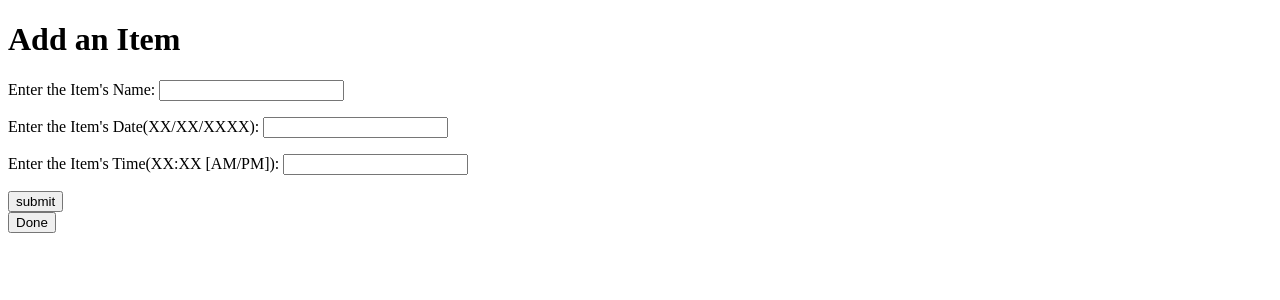
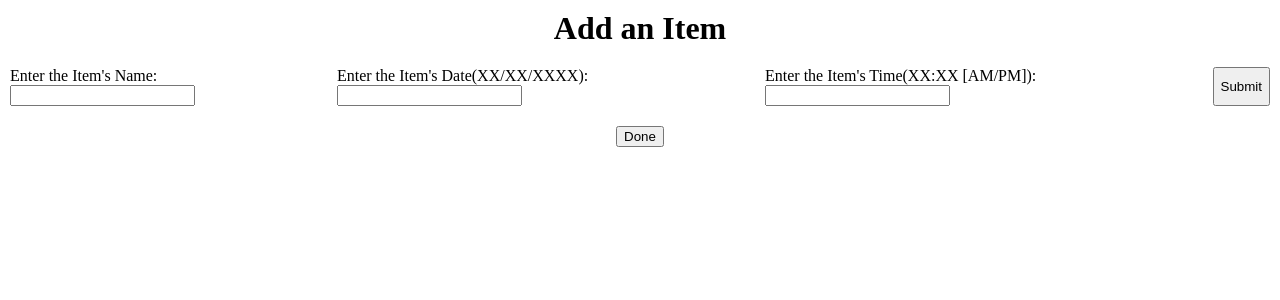
Before and after one commit to davidpetti/flask-todo-app, a Flask app: page /addItem in a window 1280 px wide. Shown: the top 300 px of the page. Run offline with Flask 2, Linux system fonts and the light colour scheme.

Commit message:
added css

```diff
--- /dev/null
+++ b/static/styles/index.css
@@ -0,0 +1,19 @@
+* {
+    margin: 0 auto;
+}
+
+h1 {
+    text-align: center;
+    padding: 10px;
+}
+
+table * {
+    padding: 20px;
+    border: 2px solid grey;
+}
+
+form {
+    padding: 10px;
+    display: flex;
+    justify-content: center;
+}
--- a/templates/addItem.html
+++ b/templates/addItem.html
@@ -1,6 +1,9 @@
 <!DOCTYPE html>
 <html>
     <body>
+        <head>
+            <link rel="stylesheet" href="../static/styles/index.css">
+        </head>
         <main>
             <h1>
                 Add an Item
@@ -9,7 +12,7 @@
                 <p>Enter the Item's Name: <input type="text" name="itemName"></p>
                 <p>Enter the Item's Date(XX/XX/XXXX): <input type="text" name="itemDate"></p>
                 <p>Enter the Item's Time(XX:XX [AM/PM]): <input type="text" name="itemTime"></p>
-                <input type="submit" value="submit">
+                <input type="submit" value="Submit">
             </form>
             <form action="/" method="GET">
                 <input type="submit" value="Done">
--- a/templates/index.html
+++ b/templates/index.html
@@ -2,10 +2,12 @@
 <html>
     <head>
         <title>TODO App</title>
-
+        <link rel="stylesheet" href="https://maxcdn.bootstrapcdn.com/bootstrap/3.4.1/css/bootstrap.min.css">
+        <link rel="stylesheet" href="../static/styles/index.css">
     </head>
     <body>
         <main>
+            <h1>TODO List</h1>
             <table>
                 <tr>
                     <th>Event Name</th>
@@ -15,7 +17,7 @@
                 {% for item in todo_items %}
                     <tr>
                         <td>{{ item.name }}</td>
-                        <td>{{ item.date.date() }}</td>
+                        <td>{{ item.date.strftime('%B %d, %Y') }}</td>
                         <td>{{ item.time }}</td>
                     </tr>
                 {% endfor %}
```
